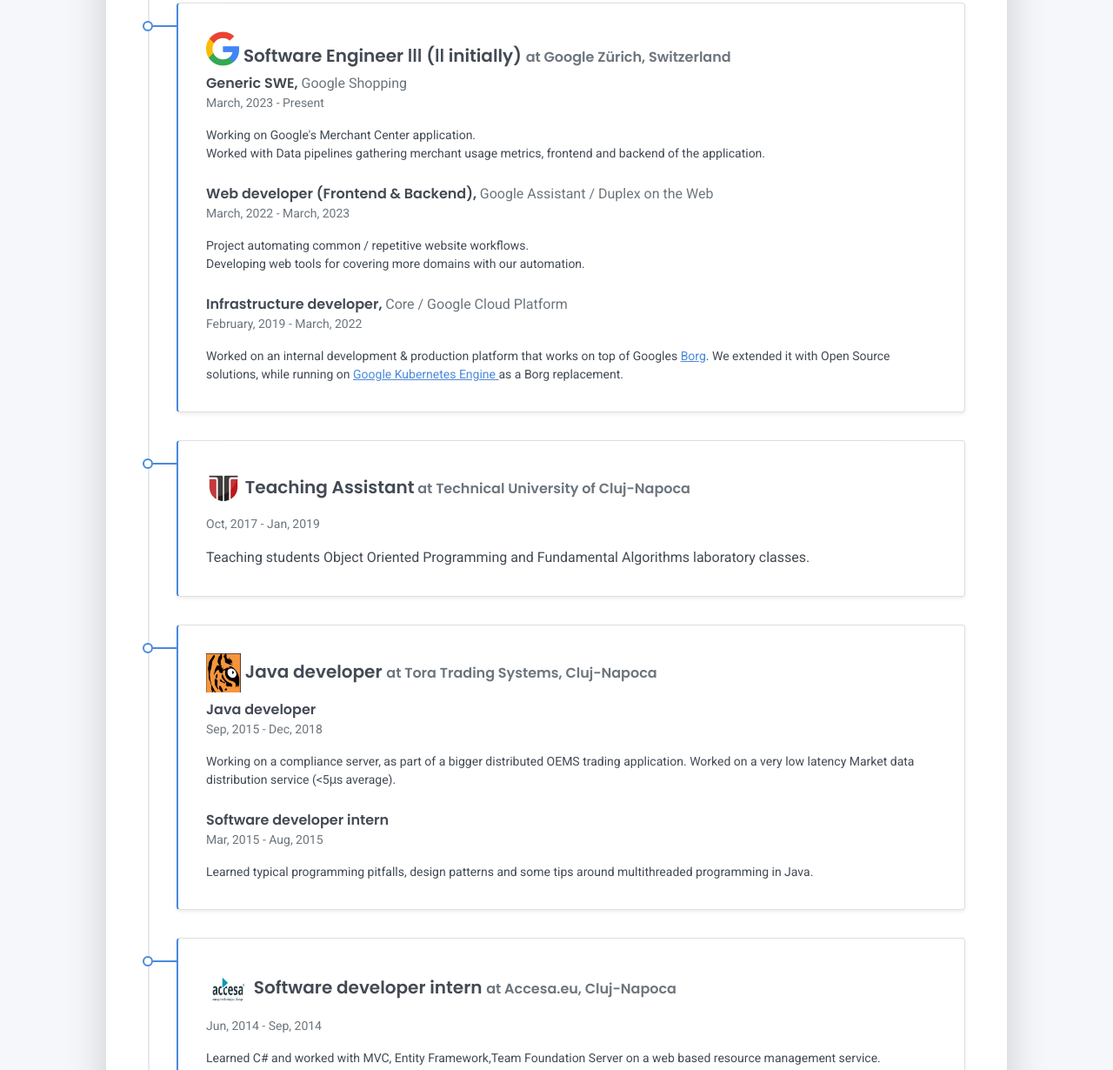
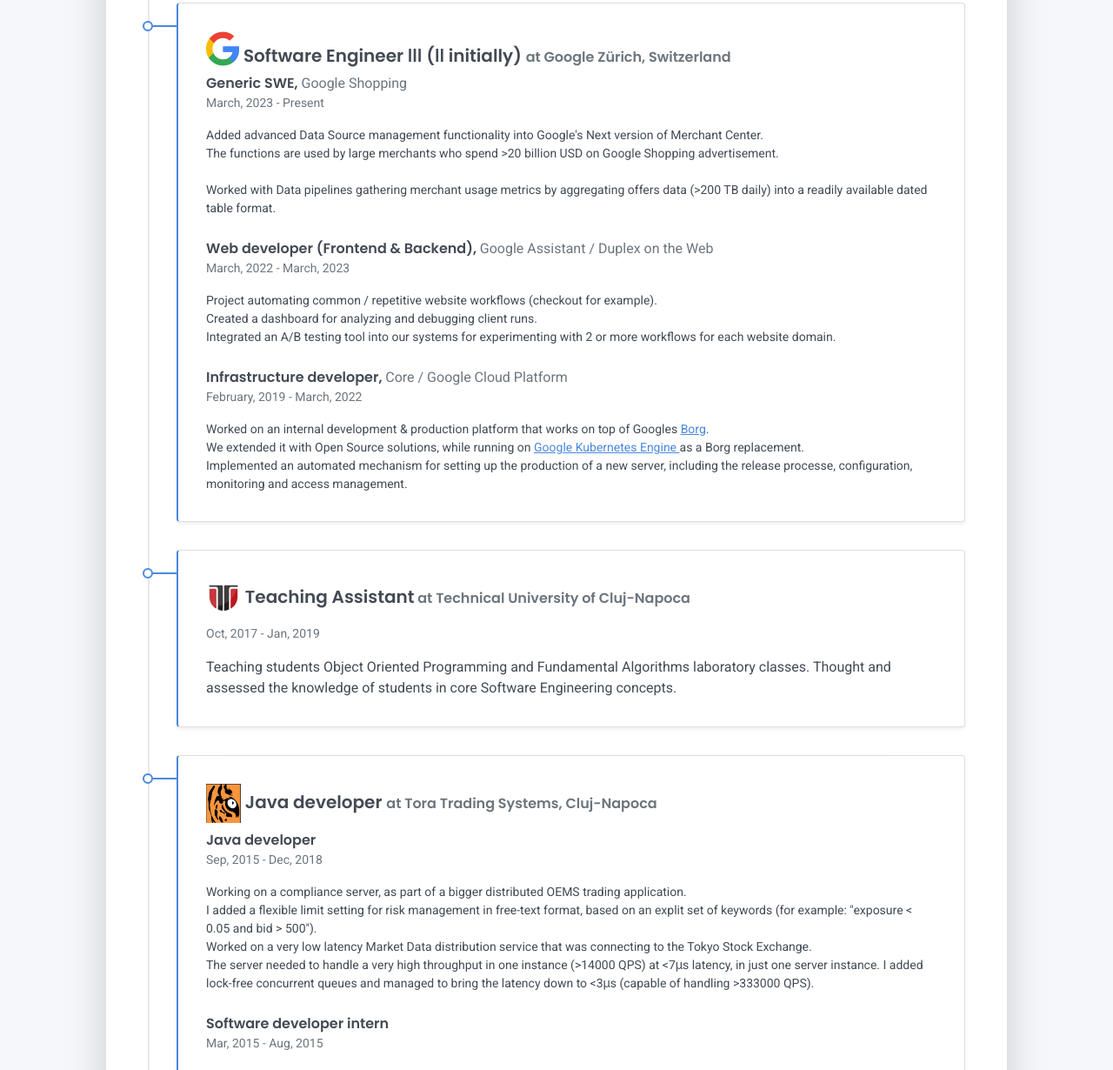
Before and after one commit to FlorinBalint/FlorinBalint.github.io, a plain HTML site: page index.html in a window 1280 px wide. Shown: the part 1612-2842 px from the top of the page at 87% size. Drawn offline with Linux system fonts and the light colour scheme.

Commit message:
Update the Resume with 2024 achievements.
Also add more explaination for the existing projects.

```diff
--- a/index.html
+++ b/index.html
@@ -76,7 +76,8 @@
               <h2 class="h1 mt-2" data-aos="fade-left" data-aos-delay="0">Florin Balint</h2>
               <p data-aos="fade-left" data-aos-delay="100">Software Engineer</p>
               <div class="d-print-none" data-aos="fade-left" data-aos-delay="200">
-                <a class="btn btn-light text-dark shadow-sm mt-1 me-1" href="resume_2024.pdf" target="_blank">
+                <a class="btn btn-light text-dark shadow-sm mt-1 me-1" href="CV-Florin_Balint_2024_2.pdf"
+                  target="_blank">
                   Download PDF
                 </a>
                 <a class="btn btn-success shadow-sm mt-1" href="#contact">Contact me</a>
@@ -292,9 +293,13 @@
                   </span>
                   <div class="text-muted text-small mb-2">March, 2023 - Present</div>
                   <div class="text-small">
-                    Working on Google's Merchant Center application. <br>
-                    Worked with Data pipelines gathering merchant usage metrics, frontend and backend
-                    of the application.
+                    Added advanced Data Source management functionality into Google's Next version of Merchant Center.
+                    <br>
+                    The functions are used by large merchants who spend >20 billion USD on Google Shopping
+                    advertisement.
+                    <br> <br>
+                    Worked with Data pipelines gathering merchant usage metrics by aggregating offers data (>200 TB
+                    daily) into a readily available dated table format.
                   </div>
                 </div>
                 <br>
@@ -305,8 +310,10 @@
                   </span>
                   <div class="text-muted text-small mb-2">March, 2022 - March, 2023</div>
                   <div class="text-small">
-                    Project automating common / repetitive website workflows. <br>
-                    Developing web tools for covering more domains with our automation.
+                    Project automating common / repetitive website workflows (checkout for example). <br>
+                    Created a dashboard for analyzing and debugging client runs. <br>
+                    Integrated an A/B testing tool into our systems for experimenting with 2 or more workflows for each
+                    website domain.
                   </div>
                 </div>
                 <br>
@@ -318,10 +325,12 @@
                   <div class="text-muted text-small mb-2">February, 2019 - March, 2022</div>
                   <div class="text-small">
                     Worked on an internal development & production platform that works on top of Googles <a
-                      href="https://research.google/pubs/pub43438/">Borg</a>.
+                      href="https://research.google/pubs/pub43438/">Borg</a>. <br>
                     We extended it with Open Source solutions, while running on <a
                       href="https://cloud.google.com/kubernetes-engine"> Google Kubernetes Engine </a>
-                    as a Borg replacement.
+                    as a Borg replacement. <br>
+                    Implemented an automated mechanism for setting up the production of a new server, including
+                    the release processe, configuration, monitoring and access management.
                   </div>
                 </div>
               </div>
@@ -339,6 +348,7 @@
                 <div class="text-muted text-small mb-2">Oct, 2017 - Jan, 2019</div>
                 <div>
                   Teaching students Object Oriented Programming and Fundamental Algorithms laboratory classes.
+                  Thought and assessed the knowledge of students in core Software Engineering concepts.
                 </div>
               </div>
             </div>
@@ -355,8 +365,18 @@
                   <span class="h6"> Java developer </span>
                   <div class="text-muted text-small mb-2">Sep, 2015 - Dec, 2018</div>
                   <div class="text-small">
-                    Working on a compliance server, as part of a bigger distributed OEMS trading application.
-                    Worked on a very low latency Market data distribution service (&#60;5μs average).
+                    Working on a compliance server, as part of a bigger distributed OEMS trading application. <br>
+                    I added a flexible limit setting for risk management in free-text format, based on an explit set of
+                    keywords
+                    (for example: "exposure &lt; 0.05 and bid &gt; 500"). <br>
+
+                    Worked on a very low latency Market Data distribution service that was connecting to the Tokyo Stock
+                    Exchange. <br>
+                    The server needed to handle a very high throughput in one instance (>14000 QPS) at &#60;7μs latency,
+                    in
+                    just one server instance.
+                    I added lock-free concurrent queues and managed to bring the latency down to &#60;3μs (capable of
+                    handling >333000 QPS).
                   </div>
                 </div>
                 <br>
@@ -383,7 +403,7 @@
                 <div class="text-muted text-small mb-2">Jun, 2014 - Sep, 2014</div>
                 <div class="text-small">
                   Learned C# and worked with MVC, Entity Framework,Team Foundation Server on a web based resource
-                  management service.
+                  management service that was used internally.
                 </div>
               </div>
             </div>
@@ -406,8 +426,10 @@
                     <span class="text-muted text-small mb-2">2016 - 2018</span>
                   </div>
                 </div>
-
-                <div>Dissertation : High performance concurrent data structures</div>
+                <div>Learned the most common engineering topics (mathematics, physics) and then focused
+                  on software developemnt, while also learning about the hardware details behind computers.
+                </div> <br>
+                <div> <strong>Dissertation : High performance concurrent data structures</strong></div>
               </div>
             </div>
             <div class="timeline-card timeline-card-success card shadow-sm">
@@ -419,7 +441,8 @@
                     <span class="text-muted text-small mb-2">2012 - 2016</span>
                   </div>
                 </div>
-                <div>Thesis : Clique based social graph clustering</div>
+                <div> Followed up my bachelor's with more specialized courses. </div> <br>
+                <div><strong>Thesis : Clique based social graph clustering</strong></div>
               </div>
             </div>
 
```
Also changed, not shown: 2 other files.
